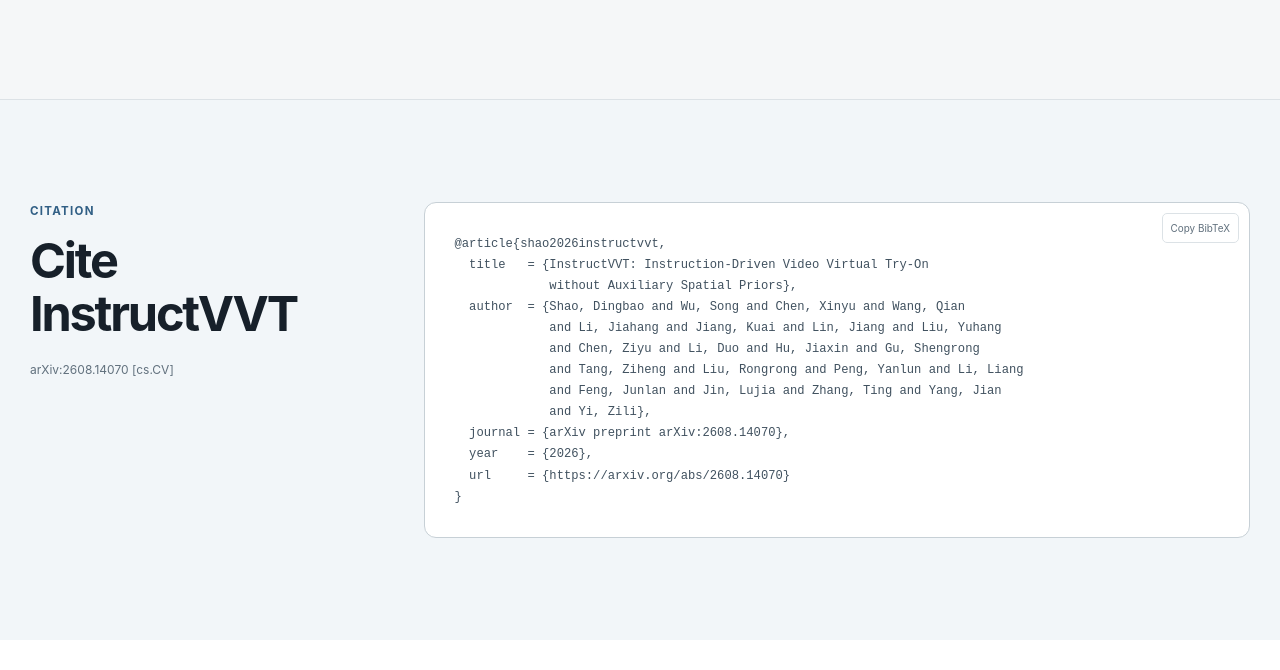
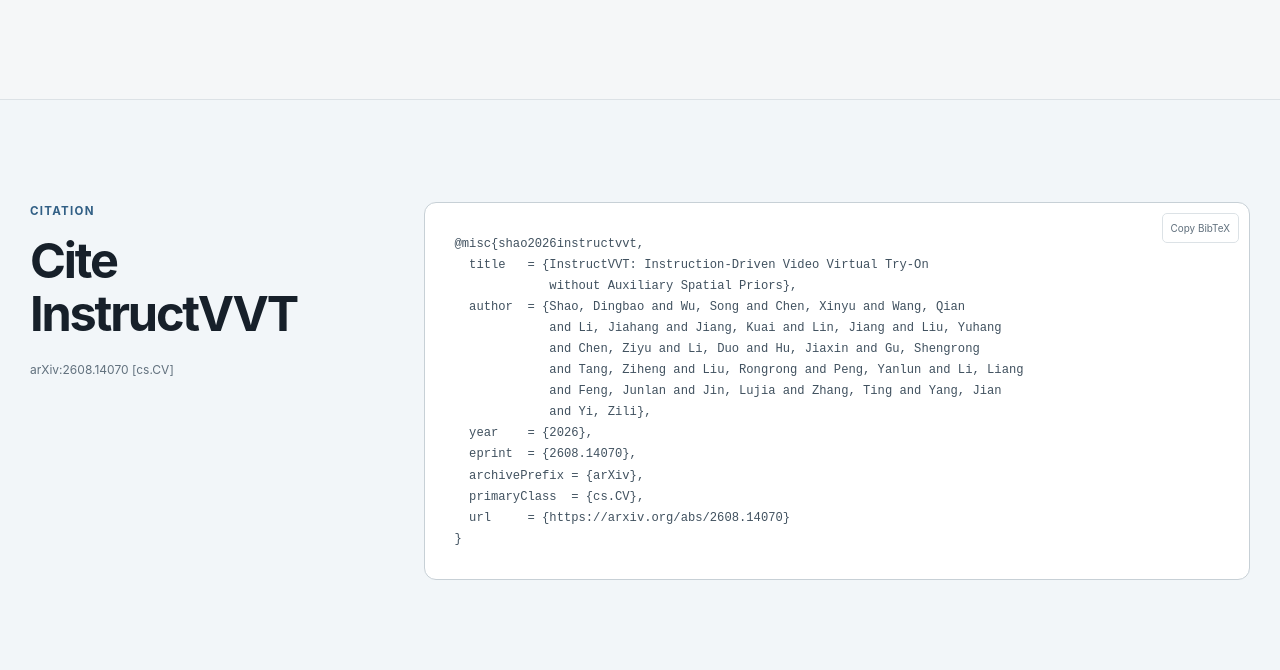
Before and after one commit to ShaoDingBao/InstructVVT, a plain HTML site: page index.html in a window 1280 px wide. Shown: the part 10171-10841 px from the top of the page. Drawn offline with Linux system fonts and the light colour scheme.

Commit message:
Use canonical arXiv BibTeX fields

```diff
--- a/index.html
+++ b/index.html
@@ -440,7 +440,7 @@
           </div>
           <div class="citation-box">
             <button class="copy-button" type="button" data-copy-target="bibtex">Copy BibTeX</button>
-            <pre id="bibtex"><code>@article{shao2026instructvvt,
+            <pre id="bibtex"><code>@misc{shao2026instructvvt,
   title   = {InstructVVT: Instruction-Driven Video Virtual Try-On
              without Auxiliary Spatial Priors},
   author  = {Shao, Dingbao and Wu, Song and Chen, Xinyu and Wang, Qian
@@ -449,8 +449,10 @@
              and Tang, Ziheng and Liu, Rongrong and Peng, Yanlun and Li, Liang
              and Feng, Junlan and Jin, Lujia and Zhang, Ting and Yang, Jian
              and Yi, Zili},
-  journal = {arXiv preprint arXiv:2608.14070},
   year    = {2026},
+  eprint  = {2608.14070},
+  archivePrefix = {arXiv},
+  primaryClass  = {cs.CV},
   url     = {https://arxiv.org/abs/2608.14070}
 }</code></pre>
           </div>
```
